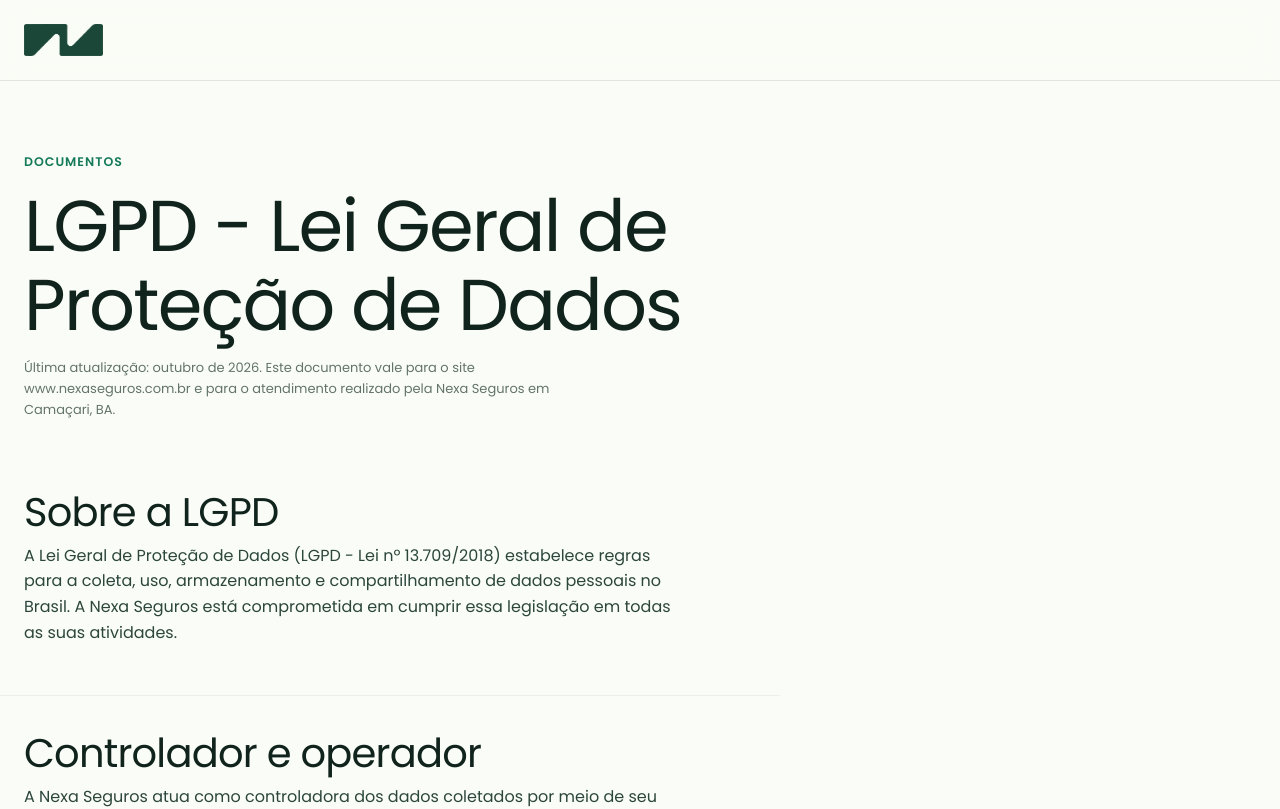
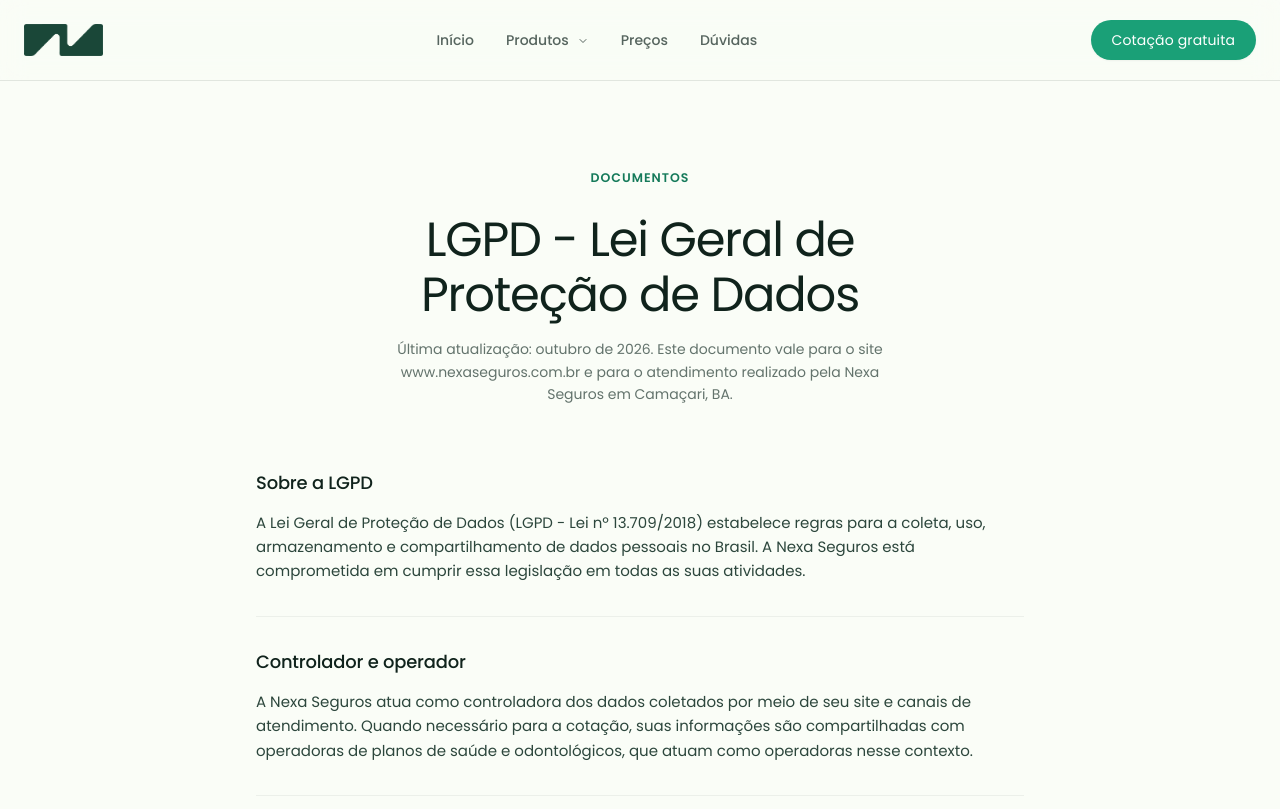
Before and after one commit to alexxsouzaa/Nexa-Seguros, a React (Vite) app: page /lgpd in a window 1280 px wide. Shown: the top 809 px of the page. Built offline with nearby package versions, Linux system fonts and the light colour scheme.

Commit message:
feat(legal): layout Koter nas paginas legais + navbar completo e rodape

```diff
--- a/src/components/LegalLayout.jsx
+++ b/src/components/LegalLayout.jsx
@@ -1,13 +1,16 @@
 import SEOHead from "./SEOHead.jsx";
 import Nav from "./Nav.jsx";
+import Footer from "./Footer.jsx";
 
 export default function LegalLayout({ children }) {
   return (
     <>
-      <Nav minimal />
+      <Nav />
       <main id="conteudo" tabIndex={-1}>
+        <div id="inicio" />
         {children}
       </main>
+      <Footer />
     </>
   );
 }
--- a/src/components/Nav.jsx
+++ b/src/components/Nav.jsx
@@ -165,8 +165,8 @@
                           const Icon = ICONS[p.key];
                           return (
                             <li key={p.href}>
-                              <a
-                                href={p.href}
+                              <Link
+                                to={`/${p.href}`}
                                 className="dd-item"
                                 onClick={() => setDrop(false)}
                               >
@@ -178,12 +178,12 @@
                                   <span className="dd-desc">{DROP_DESC[p.key] || ""}</span>
                                 </span>
                                 <ArrowRight className="dd-arrow" width={16} height={16} strokeWidth={2} aria-hidden="true" />
-                              </a>
+                              </Link>
                             </li>
                           );
                         })}
                       </ul>
-                      <a className="dd-aside" href="#simulador" onClick={() => setDrop(false)}>
+                      <Link className="dd-aside" to="/#simulador" onClick={() => setDrop(false)}>
                         <span className="dd-aside-ic" aria-hidden="true">
                           <Calculator width={18} height={18} strokeWidth={1.8} />
                         </span>
@@ -193,20 +193,20 @@
                           Ver o Cotador
                           <ArrowRight width={16} height={16} strokeWidth={2} aria-hidden="true" />
                         </span>
-                      </a>
+                      </Link>
                     </div>
                   </div>
                 )}
               </div>
-              <a href="#precos" className="nav-link">Preços</a>
-              <a href="#duvidas" className="nav-link">Dúvidas</a>
+              <Link to="/#precos" className="nav-link">Preços</Link>
+              <Link to="/#duvidas" className="nav-link">Dúvidas</Link>
             </nav>
           )}
 
           <div className="nav-right">
             {!minimal && (
               <div className="nav-actions">
-                <a className="btn btn-primary" href="#simulador">{minimal ? "Simular agora" : "Cotação gratuita"}</a>
+                <Link className="btn btn-primary" to="/#simulador">{minimal ? "Simular agora" : "Cotação gratuita"}</Link>
               </div>
             )}
             {!minimal && (
@@ -250,20 +250,20 @@
               {mmProd && (
                 <div className="mm-sub">
                   {PRODUCT_LINKS.map((p) => (
-                    <a key={p.href} href={p.href} onClick={() => setOpen(false)} className="mm-link">
+                    <Link key={p.href} to={`/${p.href}`} onClick={() => setOpen(false)} className="mm-link">
                       {p.label}
-                    </a>
+                    </Link>
                   ))}
                   <Link to="/privacidade" onClick={() => setOpen(false)} className="mm-link">Política de Privacidade</Link>
                   <Link to="/termos" onClick={() => setOpen(false)} className="mm-link">Termos de Uso</Link>
                   <Link to="/lgpd" onClick={() => setOpen(false)} className="mm-link">LGPD</Link>
                 </div>
               )}
-              <a href="#precos" onClick={() => setOpen(false)} className="mm-link">Preços</a>
-              <a href="#duvidas" onClick={() => setOpen(false)} className="mm-link">Dúvidas</a>
+              <Link to="/#precos" onClick={() => setOpen(false)} className="mm-link">Preços</Link>
+              <Link to="/#duvidas" onClick={() => setOpen(false)} className="mm-link">Dúvidas</Link>
               <div className="mm-actions">
-                <a className="btn btn-ghost" href="#contato" onClick={() => setOpen(false)}>Entrar</a>
-                <a className="btn btn-primary" href="#simulador" onClick={() => setOpen(false)}>Criar conta grátis</a>
+                <Link className="btn btn-ghost" to="/#contato" onClick={() => setOpen(false)}>Entrar</Link>
+                <Link className="btn btn-primary" to="/#simulador" onClick={() => setOpen(false)}>Criar conta grátis</Link>
               </div>
             </nav>
           </div>
--- a/src/styles.css
+++ b/src/styles.css
@@ -972,17 +972,51 @@
   .wa-float { right: 16px; bottom: 16px; }
 }
 
-/* ---------- 21. PAGINA LEGAL ---------- */
-.legal-hero { padding: calc(var(--nav-h) + clamp(40px,6vw,72px)) 0 8px; }
-.legal-hero h1 { max-width: 20ch; margin-bottom: 14px; }
-.legal-section { padding-block: 34px; max-width: 780px; }
-.legal-section:last-of-type { padding-bottom: 80px; }
-.legal-section + .legal-section { border-top: 1px solid var(--border-soft); }
-.legal-section h2 { margin-bottom: 8px; }
+/* ---------- 21. PAGINA LEGAL (layout replicado do Koter) ---------- */
+.legal-hero { padding: calc(var(--nav-h) + clamp(48px, 8vw, 88px)) 0 clamp(48px, 6vw, 64px); }
+.legal-hero .container,
+.legal-section > .container { max-width: 768px; }
+.legal-hero .container { text-align: center; }
+.legal-hero .eyebrow { display: block; margin-bottom: 0; }
+.legal-hero h1 {
+  max-width: none;
+  margin: 24px auto 0;
+  font-size: clamp(1.875rem, 5vw, 3rem);
+  font-weight: 400;
+  line-height: 1.15;
+  letter-spacing: -0.025em;
+  text-wrap: balance;
+}
+.legal-meta {
+  margin: 16px auto 0;
+  font-size: 14px;
+  line-height: 1.6;
+  color: var(--fg-muted);
+  max-width: 60ch;
+}
+.legal-section > .container { padding-block: 32px; }
+.legal-hero + .legal-section > .container { padding-top: 0; }
+.legal-section:last-of-type > .container { padding-bottom: clamp(72px, 9vw, 120px); }
+.legal-section + .legal-section > .container { border-top: 1px solid var(--border-soft); }
+.legal-section h2 {
+  margin: 0 0 16px;
+  font-size: clamp(1.0625rem, 1.4vw, 1.125rem);
+  font-weight: 500;
+  line-height: 1.4;
+  letter-spacing: -0.01em;
+}
 .legal-section h3 { margin: 26px 0 8px; font-size: 1.02rem; }
-.legal-section p, .legal-section li { color: var(--fg-2); max-width: 65ch; }
-.legal-section ul { margin: 0 0 1em; padding-left: 20px; display: grid; gap: 6px; }
-.legal-meta { font-size: 13px; color: var(--fg-muted); margin-bottom: 26px; max-width: 65ch; }
+.legal-section p, .legal-section li {
+  color: var(--fg-2);
+  font-size: 15px;
+  line-height: 1.625;
+  max-width: none;
+}
+.legal-section p { margin-bottom: 16px; }
+.legal-section p:last-child { margin-bottom: 0; }
+.legal-section ul { margin: 0; padding-left: 20px; display: grid; gap: 12px; }
+.legal-hero a, .legal-section a { transition: color 0.15s ease; }
+.legal-section a:hover { color: var(--brand-strong); }
 
 /* ---------- 22. ACESSIBILIDADE ---------- */
 @media (prefers-reduced-motion: reduce) {
```
Also changed, not shown: 1 other file (tests, documents, lock files or other folders).
